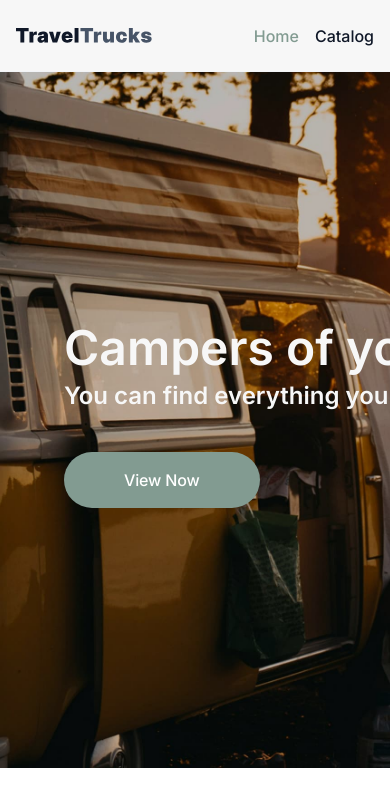
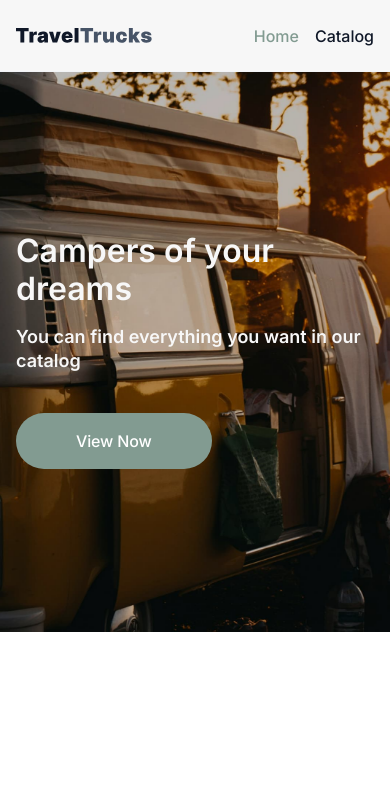
Before and after one commit to groteskzp/travel-trucks, a Next.js app: page / in a window 390 px wide. Shown: the top 806 px of the page. Built offline with nearby package versions, Linux system fonts and the light colour scheme.

Commit message:
docs: add project README

```diff
--- a/src/app/page.module.css
+++ b/src/app/page.module.css
@@ -53,3 +53,20 @@
 .button:hover {
   background-color: var(--green-hover);
 }
+@media (max-width: 767px) {
+  .hero {
+    height: auto;
+    min-height: 560px;
+    padding: 160px 16px 64px;
+  }
+
+  .title {
+    font-size: 32px;
+    line-height: 1.2;
+    white-space: normal;
+  }
+
+  .subtitle {
+    font-size: 18px;
+  }
+}
--- a/src/components/BookingForm/BookingForm.module.css
+++ b/src/components/BookingForm/BookingForm.module.css
@@ -130,3 +130,8 @@
 .success {
   color: var(--grey-green);
 }
+@media (max-width: 767px) {
+  .card {
+    padding: 24px 16px;
+  }
+}
--- a/src/components/CatalogClient/CatalogClient.module.css
+++ b/src/components/CatalogClient/CatalogClient.module.css
@@ -50,6 +50,8 @@
 @media (max-width: 1023px) {
   .layout {
     flex-direction: column;
+    padding: 24px 16px;
+    gap: 32px;
   }
 
   .sidebar {
```
Also changed, not shown: src/components/CamperCard/CamperCard.module.css (+16 -0 lines), src/components/EmptyState/EmptyState.module.css (+15 -0 lines), 1 other file (tests, documents, lock files or other folders).
